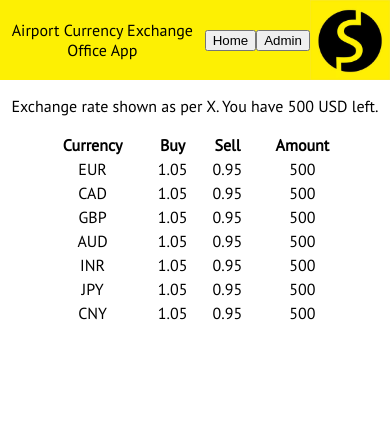
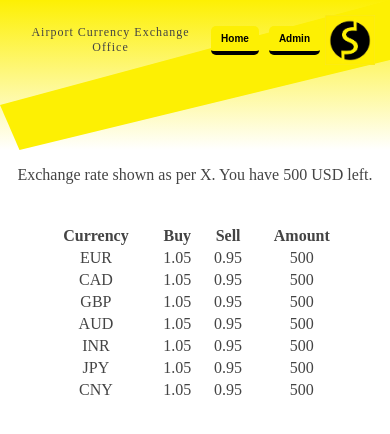
Before and after one commit to mrivar/AirportCurrencyExchangeOfficeApp, a React app: page / in a window 390 px wide. Built offline with nearby package versions, Linux system fonts and the light colour scheme; a web font is replaced by a local one.

Commit message:
Style header

```diff
--- a/src/client/Header.js
+++ b/src/client/Header.js
@@ -25,12 +25,15 @@ export default class Header extends React.Component {
   render() {
     return(
       <div id="headerContainer">
-        <p>Airport Currency Exchange Office App</p>
+        <h1>Airport Currency Exchange Office</h1>
         <section>
           <HeaderButton buttonName="Home" />
           <HeaderButton buttonName="Admin" />
           <HeaderLogo />
         </section>
+        <svg width='100%' height='100%' viewBox="0 0 100 100" preserveAspectRatio="none" >
+          <polygon points="100,0 100,40 5,100 0,70" />
+        </svg>
       </div>
     )
   }
--- a/src/client/header.css
+++ b/src/client/header.css
@@ -1,19 +1,33 @@
+header {
+  background-image: linear-gradient(#FDF003, #FFF);
+  float: left;
+  height: 200px;
+  position: relative;
+  width: 100%;
+}
+
 header #headerContainer{
+  box-sizing: border-box;
+  display: flex;
+  float: left;
+  height: 80px;
+  justify-content: space-between;
+  padding: 0 50px;
+  width: 100%;
+}
+
+header h1 {
+  font-size: 27px;
+  font-weight: 200;
+  letter-spacing: 2px;
   float: left;
   width: 100%;
-  background-color: #FDF003;
-  display: flex;
-  justify-content: space-between;
-}
-
-header p {
-  float: left;
-  width: 100%;
-  height: 80px;
   margin: 0;
   display: flex;
   align-items: center;
   justify-content: center;
+  position: relative;
+  z-index: 2;
 }
 
 header section {
@@ -21,12 +35,73 @@ header section {
   display: flex;
   align-items: center;
   justify-content: center;
+  position: relative;
+  z-index: 2;
 }
 
 header section button {
+  background: linear-gradient(#111, #111), linear-gradient(#111, #111), #FDF003;
+  background-repeat: no-repeat, no-repeat, no-repeat;
+  background-size: 100% 60%, 100% 50%, cover;
+  background-position: 100% -30px, 100% 30px, 100% 100%;
+  border-width: 0 0 4px;
+  border-color: #111;
+  border-radius: 5px;
+  cursor: pointer;
+  font-weight: 555;
+  margin: 0 5px;
+  padding: 7px 20px;
+  -webkit-transition:0.25s all ease;
+  -o-transition:0.25s all ease;
+  -ms-transition:0.25s all ease;
+  -moz-transition:0.25s all ease;
+}
 
+header section button:hover {
+  background-position: 100% 0%, 100% 110%;
+  color:#EEE;
 }
 
 header section img {
   width: 80px;
 }
+
+header svg {
+  position: absolute;
+  top: 0;
+  left: 0;
+  fill: #FDF003;
+  z-index: 1;
+}
+
+@media screen and (max-width:825px) {
+  header h1 {
+    font-size: 2.5vw;
+  }
+}
+
+@media screen and (max-width:500px) {
+  header {
+    height: 150px;
+  }
+
+  header #headerContainer{
+    height: 80px;
+    padding: 0 15px;
+  }
+
+  header h1 {
+    font-size: 12px;
+    letter-spacing: 1px;
+  }
+
+  header section button {
+    font-size: 10px;
+    padding: 7px 10px;
+  }
+
+  header section img {
+    width: 50px;
+  }
+
+}
--- a/src/client/styles.css
+++ b/src/client/styles.css
@@ -1,6 +1,7 @@
-@import url('https://fonts.googleapis.com/css?family=PT+Sans');
+@import url('https://fonts.googleapis.com/css?family=Proxima+Nova');
 body {
-  font-family: 'PT Sans';
+  font-family: 'Proxima Nova';
+  color: #444;
   float: left;
   width: 100%;
   text-align: center;
@@ -17,5 +18,5 @@ body {
 table {
   width: 80%;
   max-width: 1200px;
-  margin: auto;
+  margin: 40px auto 0;
 }
```
